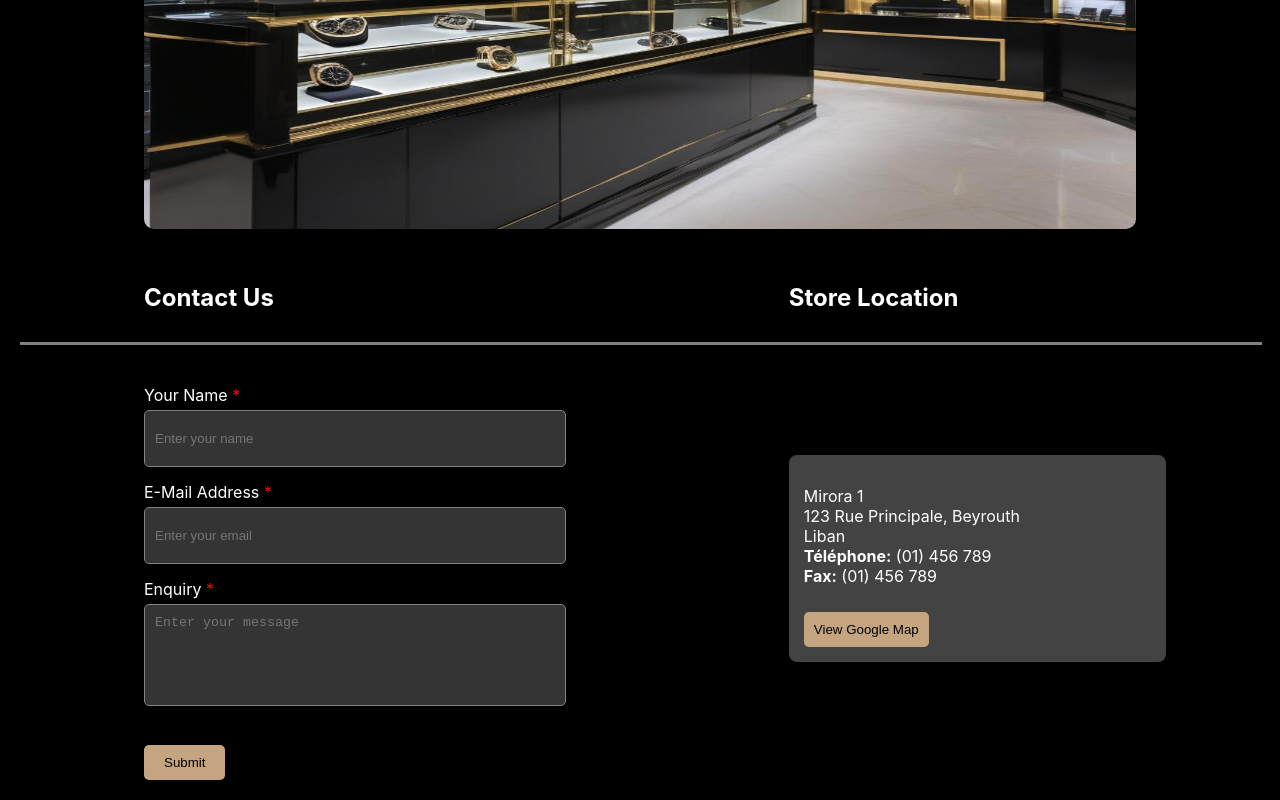
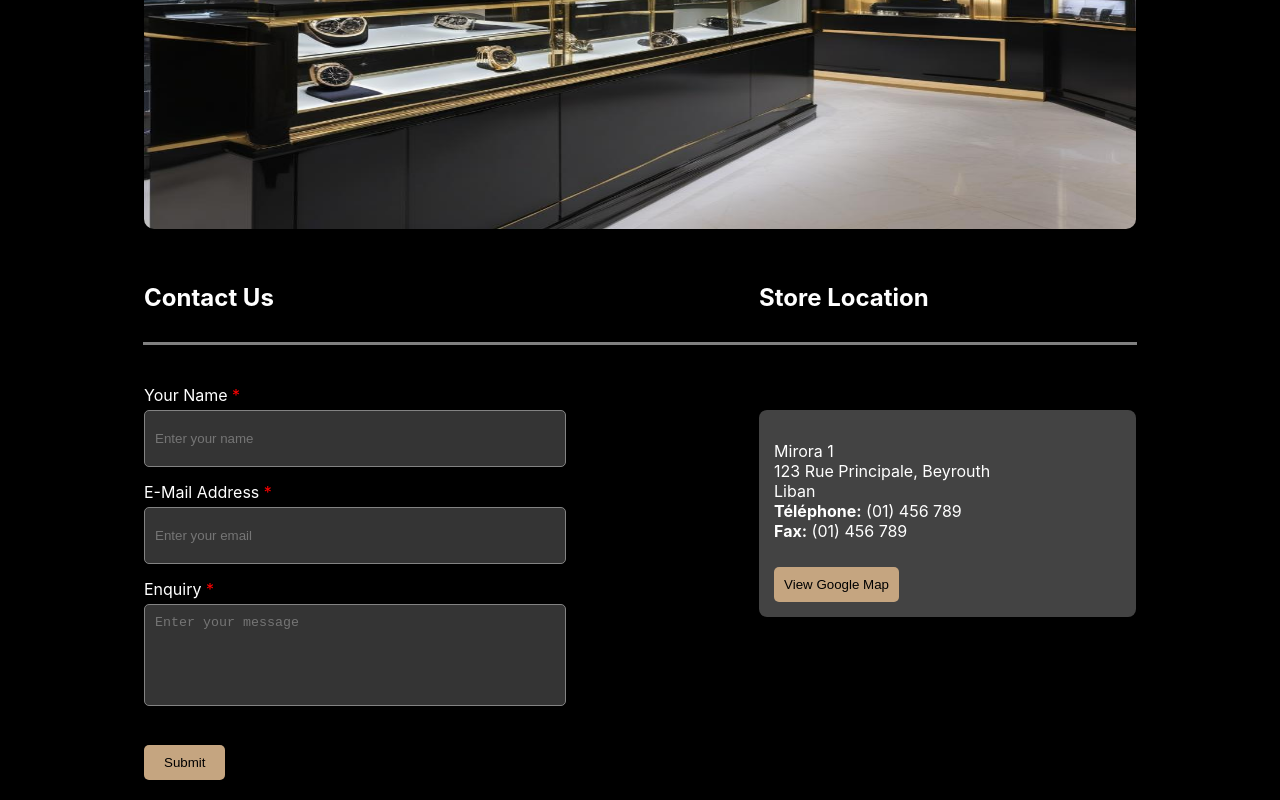
Before and after one commit to elio255/venerisHorology, a React (Create React App) app: page /contact in a window 1280 px wide. Shown: the part 605-1405 px from the top of the page. Built offline with nearby package versions, Linux system fonts and the light colour scheme.

Commit message:
Updating horizontal line

```diff
--- a/src/components/contactUs/contactUs.css
+++ b/src/components/contactUs/contactUs.css
@@ -58,7 +58,7 @@ h2 {
 
 .LocDescontainer {
   width: 35%;
-  margin-left: 2%;
+  margin-right: 3%;
 }
 
 .storeLocDetails {
@@ -66,7 +66,7 @@ h2 {
   width: 100%;
   height: auto;
   padding: 15px;
-  margin-top: 70px;
+  margin-top: 7%;
   color: white;
   margin-bottom: 20px;
   border-radius: 8px;
@@ -89,7 +89,7 @@ h2 {
 /* Adjusted hr styles */
 .dividerLine {
   border: 1px solid grey;
-  width: 100%;
+  width: 80%;
   margin-top: 10px;
   margin-bottom: 40px;
   height: 1px;
--- a/src/components/contactUs/contactUs.js
+++ b/src/components/contactUs/contactUs.js
@@ -66,7 +66,7 @@ const ContactUs = () => {
         </div>
       </div>
 
-      <hr className="dividerLine" /> {/* Positioned after both sections */}
+      <hr className="dividerLine" />
 
       <div className="formAndLocationContainer">
         <div className="contactFormSection">
```
